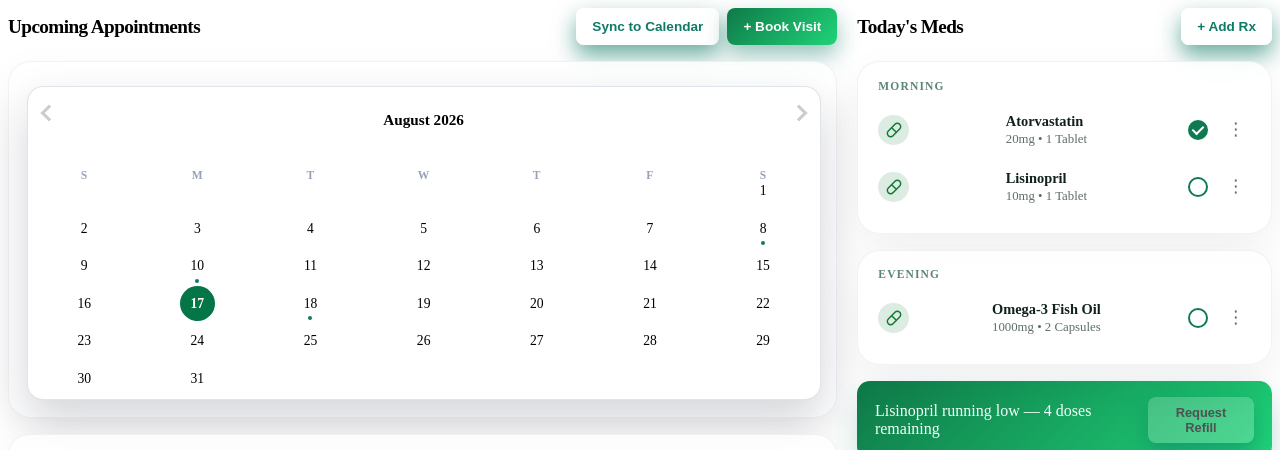
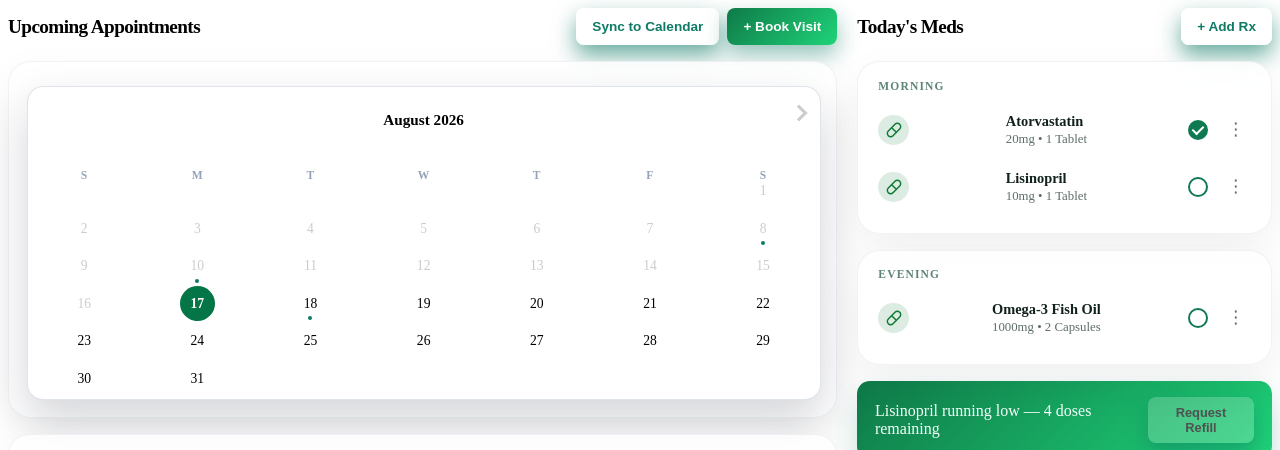
Before and after one commit to Professor-Panic/SDF-18-Uzima-Project, a React (Vite) app: page / in a window 1280 px wide. Shown: the top 450 px of the page. Built offline with nearby package versions, Linux system fonts and the light colour scheme.

Commit message:
restricted user from add or editing appointments from previous dates

```diff
--- a/src/Appointments/AddAppointmentForm.jsx
+++ b/src/Appointments/AddAppointmentForm.jsx
@@ -108,6 +108,7 @@ export default function AddAppointmentForm({
                   selected={dateTime} //tells the picker which date is currently chosen
                   onChange={(date) => setDateTime(date)}
                   showTimeSelect //merges date-picking and time-picking into a single popover
+                  minDate={new Date()} // can't pick a date/time that's already passed
                   dateFormat="MMM d, yyyy h:mm aa"
                   placeholderText="Select date & time"
                   className="datetime-trigger"
--- a/src/Appointments/AppointmentCalendar.jsx
+++ b/src/Appointments/AppointmentCalendar.jsx
@@ -31,6 +31,7 @@ export default function AppointmentCalendar({
          selected={selectedDate}
          onChange={handleChange}
          inline
+         minDate={new Date()} // greys out and disables clicking any day before today
          formatWeekDay={(day) => day.charAt(0)}
          calendarClassName="main-calendar"
          renderDayContents={(day, date) => (
```
